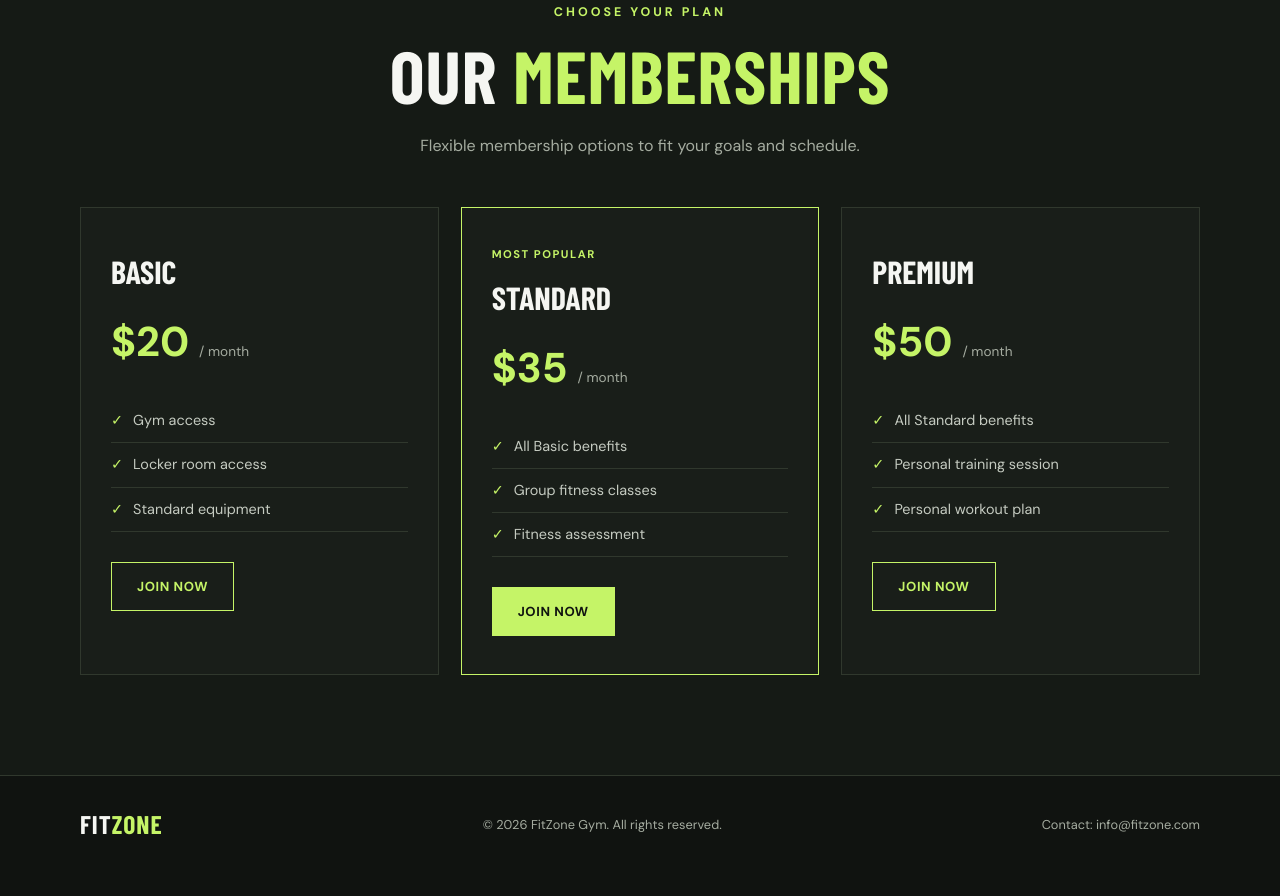
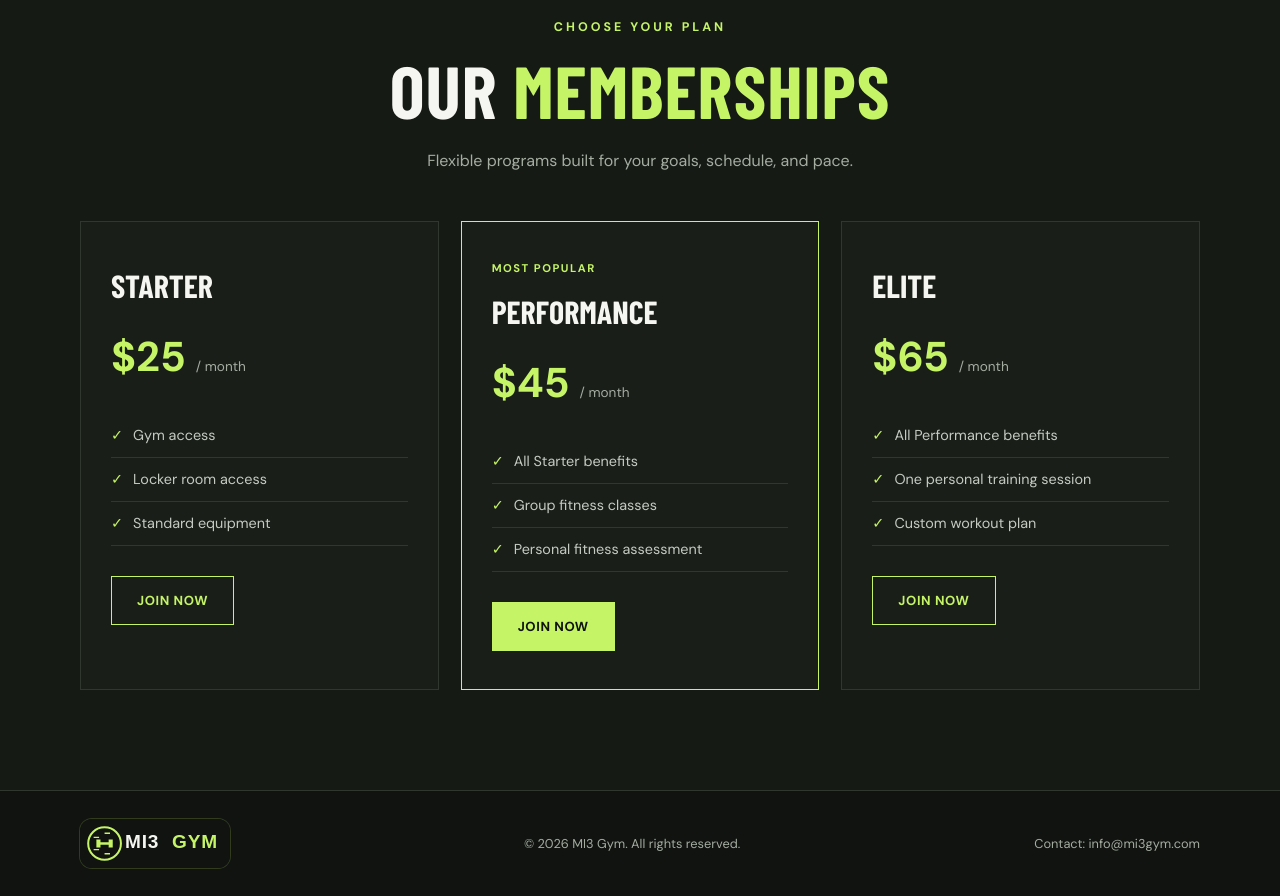
Before and after one commit to ishaqbusiness5666-sudo/Gym-Management-System, a plain HTML site: page index.html in a window 1280 px wide. Shown: the part 1520-2416 px from the top of the page. Before the commit the page ends 2393 px from the top, so only its background shows below. Drawn offline with nearby package versions, Linux system fonts and the light colour scheme; a web font is replaced by a local one.

Commit message:
Add icon and logo

```diff
--- a/index.html
+++ b/index.html
@@ -3,13 +3,16 @@
 <head>
   <meta charset="UTF-8">
   <meta name="viewport" content="width=device-width, initial-scale=1.0">
-  <title>FitZone Gym | Home</title>
+  <title>MI3 Gym | Home</title>
   <link rel="stylesheet" href="style.css">
+  <link rel="icon" href="favicon.ico" type="image/x-icon">
 </head>
 <body>
   <header class="site-header">
     <nav class="navbar container">
-      <a class="logo" href="#home">FIT<span>ZONE</span></a>
+      <a class="brand" href="#home" aria-label="MI3 Gym home">
+        <img class="brand-mark" src="logo.svg" alt="MI3 Gym logo">
+      </a>
       <ul class="nav-links">
         <li><a href="#home">Home</a></li>
         <li><a href="#about">About Us</a></li>
@@ -21,9 +24,9 @@
   <main>
     <section class="hero" id="home">
       <div class="hero-content container">
-        <p class="eyebrow">WELCOME TO FITZONE</p>
-        <h1>BUILD YOUR<br><span>BEST SELF.</span></h1>
-        <p class="hero-description">Train stronger, feel healthier, and reach your fitness goals with our expert trainers and modern facilities.</p>
+        <p class="eyebrow">WELCOME TO MI3 GYM</p>
+        <h1>TRAIN HARD.<br><span>FEEL STRONG.</span></h1>
+        <p class="hero-description">Build strength, boost endurance, and transform your lifestyle with an elite fitness experience designed for real results.</p>
         <a class="button" href="#membership">View Membership Plans</a>
       </div>
     </section>
@@ -32,14 +35,14 @@
       <div class="container about-grid">
         <div class="about-image" role="img" aria-label="Gym workout equipment"></div>
         <div class="about-content">
-          <p class="eyebrow">ABOUT OUR GYM</p>
+          <p class="eyebrow">ABOUT MI3 GYM</p>
           <h2>MORE THAN A<br><span>WORKOUT.</span></h2>
-          <p>FitZone is a welcoming fitness center for people of every fitness level. Our goal is to help members build healthy habits in a supportive and motivating environment.</p>
-          <p>With modern equipment, experienced trainers, and a range of workout options, you can work toward your goals at your own pace.</p>
+          <p>MI3 Gym is a premium fitness destination for people of every level. We help members build confidence, discipline, and lasting healthy routines in an energizing community.</p>
+          <p>From strength training to functional conditioning, our expert coaches and modern equipment empower you to move forward with purpose and consistency.</p>
           <div class="features">
             <div><strong>01</strong><span>Modern Equipment</span></div>
             <div><strong>02</strong><span>Expert Trainers</span></div>
-            <div><strong>03</strong><span>Friendly Environment</span></div>
+            <div><strong>03</strong><span>Friendly Community</span></div>
           </div>
         </div>
       </div>
@@ -50,42 +53,42 @@
         <div class="section-heading">
           <p class="eyebrow">CHOOSE YOUR PLAN</p>
           <h2>OUR <span>MEMBERSHIPS</span></h2>
-          <p>Flexible membership options to fit your goals and schedule.</p>
+          <p>Flexible programs built for your goals, schedule, and pace.</p>
         </div>
 
         <div class="plans">
           <article class="plan-card">
-            <h3>Basic</h3>
-            <p class="price">$20 <small>/ month</small></p>
+            <h3>Starter</h3>
+            <p class="price">$25 <small>/ month</small></p>
             <ul>
               <li>Gym access</li>
               <li>Locker room access</li>
               <li>Standard equipment</li>
             </ul>
-            <a class="button button-outline" href="mailto:info@fitzone.com">Join Now</a>
+            <a class="button button-outline" href="mailto:info@mi3gym.com">Join Now</a>
           </article>
 
           <article class="plan-card featured">
             <p class="popular">MOST POPULAR</p>
-            <h3>Standard</h3>
-            <p class="price">$35 <small>/ month</small></p>
+            <h3>Performance</h3>
+            <p class="price">$45 <small>/ month</small></p>
             <ul>
-              <li>All Basic benefits</li>
+              <li>All Starter benefits</li>
               <li>Group fitness classes</li>
-              <li>Fitness assessment</li>
+              <li>Personal fitness assessment</li>
             </ul>
-            <a class="button" href="mailto:info@fitzone.com">Join Now</a>
+            <a class="button" href="mailto:info@mi3gym.com">Join Now</a>
           </article>
 
           <article class="plan-card">
-            <h3>Premium</h3>
-            <p class="price">$50 <small>/ month</small></p>
+            <h3>Elite</h3>
+            <p class="price">$65 <small>/ month</small></p>
             <ul>
-              <li>All Standard benefits</li>
-              <li>Personal training session</li>
-              <li>Personal workout plan</li>
+              <li>All Performance benefits</li>
+              <li>One personal training session</li>
+              <li>Custom workout plan</li>
             </ul>
-            <a class="button button-outline" href="mailto:info@fitzone.com">Join Now</a>
+            <a class="button button-outline" href="mailto:info@mi3gym.com">Join Now</a>
           </article>
         </div>
       </div>
@@ -94,9 +97,11 @@
 
   <footer class="footer">
     <div class="container footer-content">
-      <a class="logo" href="#home">FIT<span>ZONE</span></a>
-      <p>© 2026 FitZone Gym. All rights reserved.</p>
-      <p>Contact: info@fitzone.com</p>
+      <a class="brand footer-brand" href="#home" aria-label="MI3 Gym home">
+        <img class="brand-mark" src="logo.svg" alt="MI3 Gym logo">
+      </a>
+      <p>&copy; 2026 MI3 Gym. All rights reserved.</p>
+      <p>Contact: info@mi3gym.com</p>
     </div>
   </footer>
 </body>
--- a/style.css
+++ b/style.css
@@ -47,16 +47,26 @@ body {
   padding: 0 20px;
 }
 
-.logo {
+.brand {
+  display: inline-flex;
+  align-items: center;
+  gap: 12px;
   color: var(--white);
   text-decoration: none;
   font-family: 'Barlow Condensed', sans-serif;
-  font-size: 2rem;
   font-weight: 800;
   letter-spacing: 1px;
 }
 
-.logo span,
+.brand-mark {
+  display: block;
+  width: 170px;
+  height: auto;
+  border-radius: 12px;
+  box-shadow: 0 0 0 1px rgba(197, 244, 103, 0.18);
+}
+
+.brand-text span,
 .hero h1 span,
 .about-content h2 span,
 .section-heading h2 span {
@@ -288,8 +298,8 @@ body {
   font-size: 0.8rem;
 }
 
-.footer .logo {
-  font-size: 1.6rem;
+.footer .brand-mark {
+  width: 150px;
 }
 
 @media (max-width: 760px) {
@@ -300,8 +310,8 @@ body {
     gap: 5px;
   }
 
-  .logo {
-    font-size: 1.7rem;
+  .brand-mark {
+    width: 140px;
   }
 
   .nav-links {
```
Also changed, not shown: favicon.ico (added), logo.svg (added).
